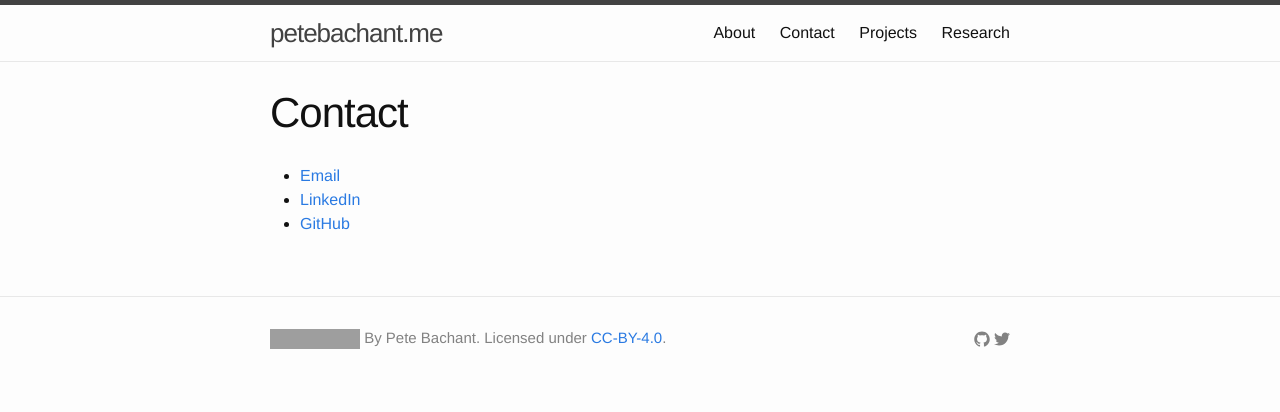
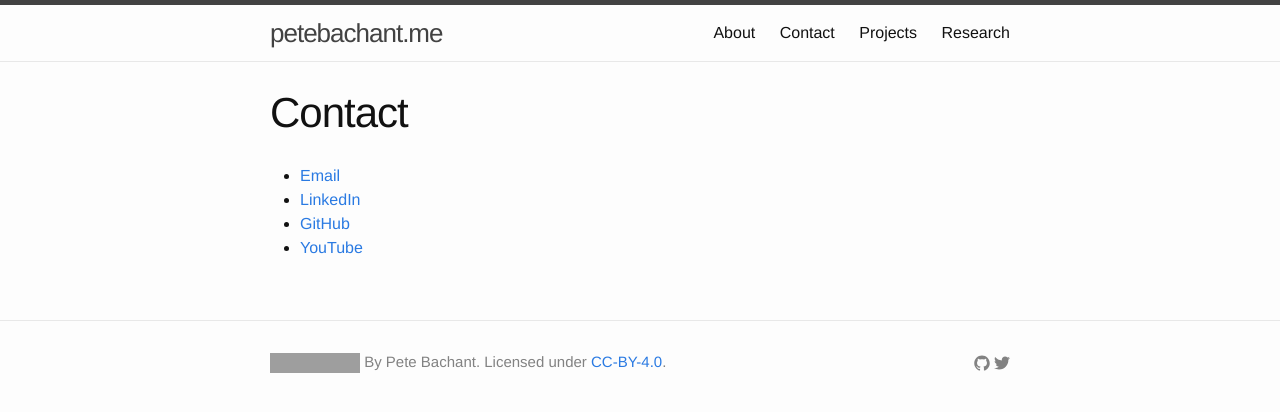
Before and after one commit to petebachant/petebachant.github.io, a Jekyll site: the page built from _pages/contact.md, in a window 1280 px wide. Shown: the top 412 px of the page. Built offline with Jekyll 4.4.1, drawn with Linux system fonts in a browser that asks for light colours; Markdown is read by kramdown in place of the engine named in the settings; grey boxes are pictures that could not be loaded.

Commit message:
Add YouTube to contact page

```diff
--- a/_pages/contact.md
+++ b/_pages/contact.md
@@ -10,3 +10,4 @@ permalink: /contact/
 * [Email](mailto:petebachant@gmail.com)
 * [LinkedIn](http://linkedin.com/in/petebachant)
 * [GitHub](http://github.com/petebachant)
+* [YouTube](http://youtube.com/bachantp)
```
